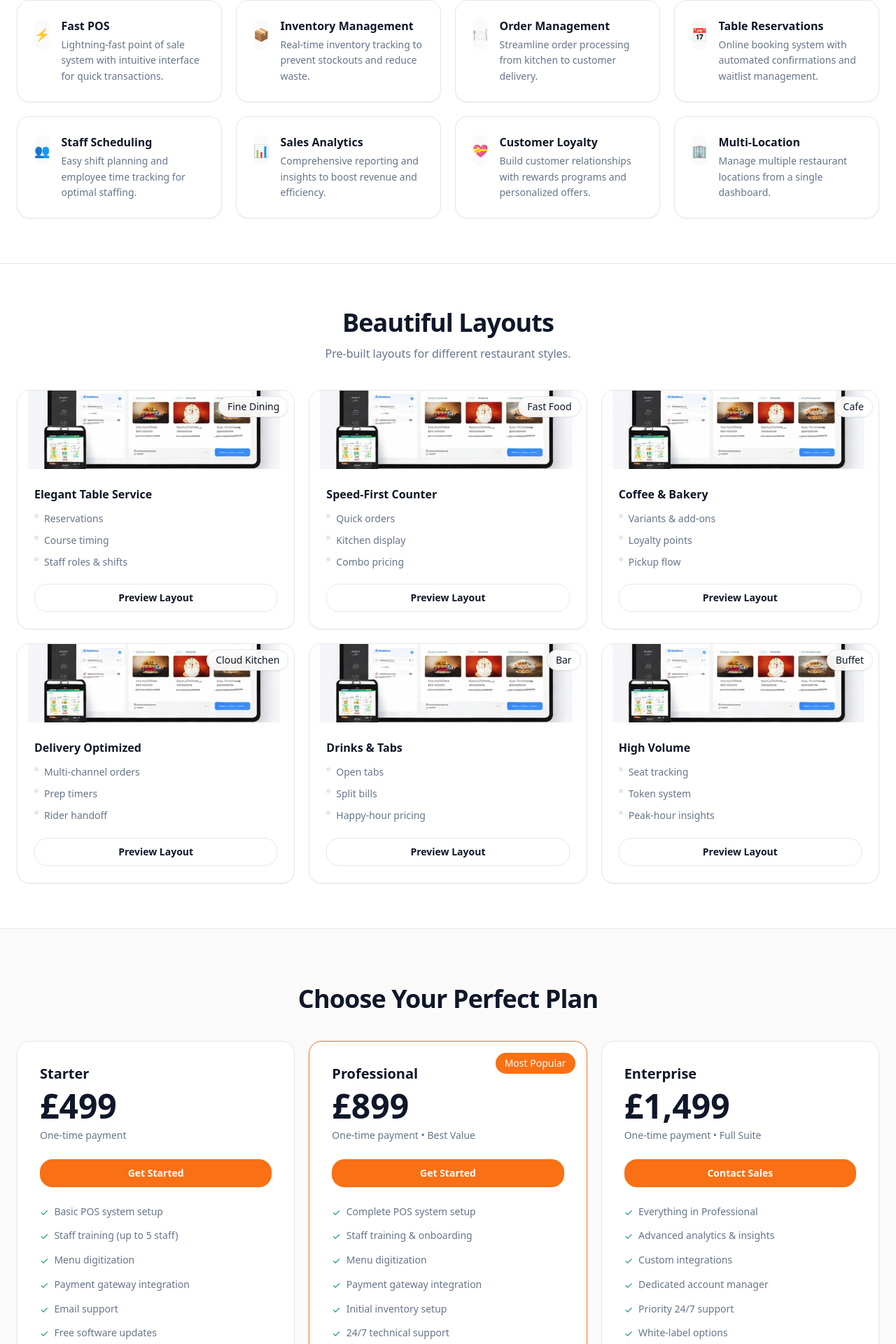
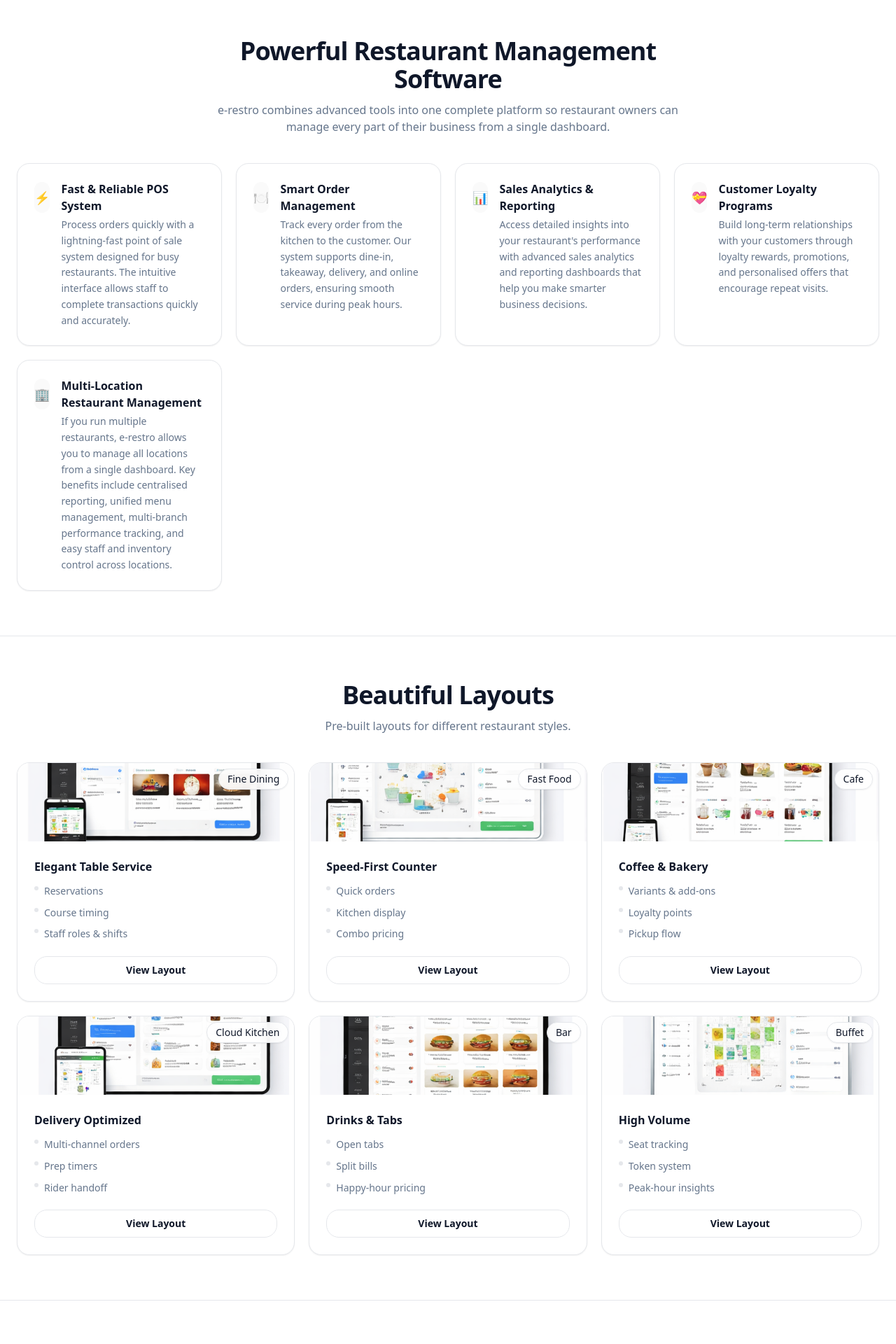
Before and after one commit to masumkhan081/e-restro-landing, a Next.js app: page / in a window 1280 px wide. Shown: the part 870-2790 px from the top of the page at 70% size. Built offline with nearby package versions, Linux system fonts and the light colour scheme.

Commit message:
fix: content

```diff
--- a/app/page.js
+++ b/app/page.js
@@ -2,6 +2,7 @@ import Header from "@/components/sections/Header";
 import Hero from "@/components/sections/Hero";
 import FeaturesGrid from "@/components/sections/FeaturesGrid";
 import LayoutsGrid from "@/components/sections/LayoutsGrid";
+import WhyChoose from "@/components/sections/WhyChoose";
 import Pricing from "@/components/sections/Pricing";
 import FinalCTA from "@/components/sections/FinalCTA";
 import Footer from "@/components/sections/Footer";
@@ -14,6 +15,7 @@ export default function Page() {
         <Hero />
         <FeaturesGrid />
         <LayoutsGrid />
+        <WhyChoose />
         <Pricing />
         <FinalCTA />
       </main>
--- a/components/cards/LayoutCard.jsx
+++ b/components/cards/LayoutCard.jsx
@@ -9,6 +9,7 @@ export default function LayoutCard({
   tag,
   title,
   bullets = [],
+  ctaLabel = "View Layout",
   imageIndex = 1, // 1-6 for the image files
   className,
 }) {
@@ -65,7 +66,7 @@ export default function LayoutCard({
             type="button"
             className="w-full cursor-pointer"
           >
-            Preview Layout
+            {ctaLabel}
           </Button>
         </div>
       </div>
--- a/components/cards/PricingCard.jsx
+++ b/components/cards/PricingCard.jsx
@@ -15,6 +15,7 @@ function CheckItem({ children }) {
 export default function PricingCard({
   name,
   popularLabel,
+  description,
   price,
   hint,
   features = [],
@@ -25,13 +26,17 @@ export default function PricingCard({
   return (
     <Card className={cn("relative flex flex-col h-full p-6 sm:p-8", className)}>
       {popularLabel ? (
-        <div className="absolute right-4 top-4">
+        <div className="absolute left-1/2 -translate-x-1/2 -top-3">
           <Badge variant="brand">{popularLabel}</Badge>
         </div>
       ) : null}
 
       {name ? (
         <h3 className="text-xl font-bold text-fg">{name}</h3>
+      ) : null}
+
+      {description ? (
+        <p className="mt-2 text-sm text-muted leading-relaxed">{description}</p>
       ) : null}
 
       <div className="mt-2">
--- a/components/sections/FinalCTA.jsx
+++ b/components/sections/FinalCTA.jsx
@@ -24,7 +24,11 @@ export default function FinalCTA() {
             ))}
           </div>
 
-          <div className="mt-8 flex flex-col items-center justify-center gap-3 text-sm text-muted">
+          {finalCta.contactPrompt && (
+            <p className="mt-8 text-base text-muted">{finalCta.contactPrompt}</p>
+          )}
+
+          <div className="mt-4 flex flex-col items-center justify-center gap-3 text-sm text-muted">
             <a href={`tel:${finalCta.contact.phone}`} className="hover:text-fg">
               {finalCta.contact.phone}
             </a>
--- a/components/sections/Header.jsx
+++ b/components/sections/Header.jsx
@@ -14,10 +14,10 @@ function BrandMark() {
   );
 }
 
-function Hamburger({ open }) {
+function Hamburger({ open, menuA11y }) {
   return (
     <span className="relative inline-flex h-10 w-10 items-center justify-center rounded-lg border border-border bg-surface hover:bg-surface-2">
-      <span className="sr-only">{open ? "Close menu" : "Open menu"}</span>
+      <span className="sr-only">{open ? menuA11y.close : menuA11y.open}</span>
       <span
         aria-hidden
         className="absolute h-0.5 w-5 bg-fg transition-transform"
@@ -83,7 +83,7 @@ export default function Header() {
           aria-expanded={open}
           aria-controls="mobile-nav"
         >
-          <Hamburger open={open} />
+          <Hamburger open={open} menuA11y={header.menuA11y} />
         </button>
       </Container>
 
--- a/components/sections/LayoutsGrid.jsx
+++ b/components/sections/LayoutsGrid.jsx
@@ -28,7 +28,8 @@ export default function LayoutsGrid() {
               tag={l.tag}
               title={l.title}
               bullets={l.bullets}
-              previewTone={l.previewTone || "a"}
+              ctaLabel={l.ctaLabel}
+              imageIndex={l.imageIndex}
             />
           ))}
           </div>
--- a/components/sections/Pricing.jsx
+++ b/components/sections/Pricing.jsx
@@ -16,6 +16,10 @@ export default function Pricing() {
             <h2 className="mt-4 text-3xl font-bold tracking-tight text-fg sm:text-4xl">
               {pricing.title}
             </h2>
+
+            {pricing.subtitle && (
+              <p className="mt-3 text-base text-muted">{pricing.subtitle}</p>
+            )}
           </div>
         </Reveal>
 
@@ -26,6 +30,7 @@ export default function Pricing() {
               key={p.name}
               name={p.name}
               popularLabel={p.popularLabel}
+              description={p.description}
               price={p.price}
               hint={p.hint}
               features={p.features}
--- a/content/landing.js
+++ b/content/landing.js
@@ -10,40 +10,58 @@ export const landingContent = {
     brand: { name: "e-restro", href: "/" },
     ctaRight: { label: "Call Us Today", href: "#contact" },
     signIn: { label: "Sign In", href: "#" },
+    menuA11y: { open: "Open menu", close: "Close menu" },
   },
 
   hero: {
     trustBadge: "Trusted by 500+ restaurants worldwide",
     title: {
-      before: "Modern",
-      highlight1: "Restaurant",
-      middle: "POS &",
-      highlight2: "Management",
-      after: "Platform",
+      before: "All-in-One Restaurant POS System to",
+      highlight1: "Run Your Business",
+      middle: "",
+      highlight2: "Efficiently",
+      after: "",
     },
     subtitle:
-      "Streamline operations, boost sales, and delight customers with an all-in-one restaurant management solution.",
-    chips: ["No per-order fees", "Real-time sync", "24/7 support"],
+      "e-restro is a powerful restaurant POS and management platform designed to help restaurants streamline operations, increase sales, and deliver better customer experiences. Whether you run a fast-food outlet, café, bakery, bar, or full-service restaurant, e-restro provides the tools you need for a digital presence in one easy system.",
+    subtitle2:
+      "Our modern POS software helps restaurant owners reduce operational complexity, improve efficiency, and grow revenue without any hassle.",
+    chips: ["No per-order commission", "Easy to use", "Real-time insights"],
     ctas: {
       primary: { label: "Get Started", href: "#pricing" },
       secondary: { label: "Book a Demo", href: "#contact" },
     },
     mockupImage: { src: "/images/pos2.jpeg", alt: "Restaurant POS System" },
+    floatingPills: [
+      { text: "Real-time Sync" },
+      { text: "Quick Orders" },
+    ],
   },
 
   features: {
     badge: "Features",
-    title: { before: "Everything You Need to", highlight: "Run Your Restaurant" },
-    subtitle: "Powerful tools designed for restaurants of all sizes.",
+    title: { before: "Powerful Restaurant", highlight: "Management Software" },
+    subtitle: "e-restro combines advanced tools into one complete platform so restaurant owners can manage every part of their business from a single dashboard.",
     items: [
-      { title: "Fast POS", description: "Lightning-fast point of sale system with intuitive interface for quick transactions.", icon: "⚡" },
-      { title: "Inventory Management", description: "Real-time inventory tracking to prevent stockouts and reduce waste.", icon: "📦" },
-      { title: "Order Management", description: "Streamline order processing from kitchen to customer delivery.", icon: "🍽️" },
-      { title: "Table Reservations", description: "Online booking system with automated confirmations and waitlist management.", icon: "📅" },
-      { title: "Staff Scheduling", description: "Easy shift planning and employee time tracking for optimal staffing.", icon: "👥" },
-      { title: "Sales Analytics", description: "Comprehensive reporting and insights to boost revenue and efficiency.", icon: "📊" },
-      { title: "Customer Loyalty", description: "Build customer relationships with rewards programs and personalized offers.", icon: "💝" },
-      { title: "Multi-Location", description: "Manage multiple restaurant locations from a single dashboard.", icon: "🏢" },
+      { title: "Fast & Reliable POS System", description: "Process orders quickly with a lightning-fast point of sale system designed for busy restaurants. The intuitive interface allows staff to complete transactions quickly and accurately.", icon: "⚡" },
+      { title: "Smart Order Management", description: "Track every order from the kitchen to the customer. Our system supports dine-in, takeaway, delivery, and online orders, ensuring smooth service during peak hours.", icon: "🍽️" },
+      { title: "Sales Analytics & Reporting", description: "Access detailed insights into your restaurant's performance with advanced sales analytics and reporting dashboards that help you make smarter business decisions.", icon: "📊" },
+      { title: "Customer Loyalty Programs", description: "Build long-term relationships with your customers through loyalty rewards, promotions, and personalised offers that encourage repeat visits.", icon: "💝" },
+      { title: "Multi-Location Restaurant Management", description: "If you run multiple restaurants, e-restro allows you to manage all locations from a single dashboard. Key benefits include centralised reporting, unified menu management, multi-branch performance tracking, and easy staff and inventory control across locations.", icon: "🏢" },
+    ],
+  },
+
+  whyChoose: {
+    badge: "Why Choose e-restro",
+    title: { before: "Why Restaurants", highlight: "Choose e-restro" },
+    subtitle: "Restaurants choose e-restro because it offers a complete POS and management solution without the hidden costs.",
+    items: [
+      { text: "No per-order commission fees", icon: "✓" },
+      { text: "Easy to use interface for staff", icon: "✓" },
+      { text: "Real-time operational insights", icon: "✓" },
+      { text: "Scalable for growing restaurant chains", icon: "✓" },
+      { text: "Secure data backup and protection", icon: "✓" },
+      { text: "Mobile access for business owners", icon: "✓" },
     ],
   },
 
@@ -103,66 +121,66 @@ export const landingContent = {
   },
 
   pricing: {
-    title: "Choose Your Perfect Plan",
+    title: "Simple & Transparent Pricing",
+    subtitle: "Choose the plan that fits your restaurant. Whether you need just a website, a POS system, or a complete restaurant solution, e-restro has flexible pricing designed for small restaurants, cafés, and growing food businesses.",
     packages: [
       {
-        name: "Starter",
-        price: "£499",
-        hint: "One-time payment",
+        name: "Website Only",
+        description: "Perfect for restaurants that want a professional online presence and online ordering.",
+        price: "£50",
+        hint: "per month",
         features: [
-          "Basic POS system setup",
-          "Staff training (up to 5 staff)",
-          "Menu digitization",
-          "Payment gateway integration",
-          "Email support",
-          "Free software updates",
+          "Professional restaurant website",
+          "Online menu management",
+          "Online ordering system",
+          "Mobile-friendly design",
+          "Secure hosting",
+          "Order notifications",
+          "Basic analytics",
         ],
         cta: { label: "Get Started", href: "#contact" },
       },
       {
-        name: "Professional",
+        name: "POS System (Online & Offline)",
         popularLabel: "Most Popular",
-        price: "£899",
-        hint: "One-time payment • Best Value",
+        description: "A powerful POS system designed for fast and efficient restaurant operations.",
+        price: "£50",
+        hint: "per month",
         features: [
-          "Complete POS system setup",
-          "Staff training & onboarding",
-          "Menu digitization",
-          "Payment gateway integration",
-          "Initial inventory setup",
-          "24/7 technical support",
-          "Real-time reporting dashboard",
-          "Customer loyalty program",
-          "Multi-location management",
-          "Mobile app access",
-          "Data backup & security",
-          "Free software updates",
+          "Online & offline POS functionality",
+          "Table management",
+          "Order processing",
+          "Kitchen order management",
+          "Sales tracking",
+          "Basic reporting",
+          "Staff access control",
         ],
         cta: { label: "Get Started", href: "#contact" },
       },
       {
-        name: "Enterprise",
-        price: "£1,499",
-        hint: "One-time payment • Full Suite",
+        name: "Complete Restaurant Solution",
+        description: "Best for restaurants that want a fully integrated digital system to manage both online and in-store operations.",
+        price: "£80",
+        hint: "per month • Best Value",
         features: [
-          "Everything in Professional",
-          "Advanced analytics & insights",
-          "Custom integrations",
-          "Dedicated account manager",
-          "Priority 24/7 support",
-          "White-label options",
-          "API access",
-          "Custom training programs",
-          "Quarterly business reviews",
+          "Restaurant website",
+          "Online ordering system",
+          "Online & offline POS system",
+          "Kitchen order management",
+          "Table and order tracking",
+          "Sales analytics and reporting",
+          "Customer order history",
+          "Staff management tools",
         ],
-        cta: { label: "Contact Sales", href: "#contact" },
+        cta: { label: "Get Started", href: "#contact" },
       },
     ],
   },
 
   finalCta: {
-    title: "Ready to Transform Your Restaurant?",
-    subtitle: "Join hundreds of restaurants already using e-restro to streamline their operations and boost their sales.",
+    title: "Transform Your Restaurant Operations Today",
+    subtitle: "Join hundreds of restaurants using e-restro restaurant POS software to simplify operations, manage orders efficiently, and increase revenue. Start using a modern restaurant management system built for speed, clarity, and growth.",
+    contactPrompt: "📞 Contact us today to see how e-restro can power your restaurant.",
     buttons: [
       { label: "Get Started Now", href: "#pricing" },
       { label: "Book a Demo", href: "#contact" },
@@ -175,6 +193,12 @@ export const landingContent = {
 
   footer: {
     brandText: "All-in-one restaurant POS and management platform built for speed, clarity, and growth.",
+    copyright: "© {year} {brand}. All rights reserved.",
+    bottomNav: [
+      { label: "Pricing", href: "#pricing" },
+      { label: "Features", href: "#features" },
+      { label: "Contact", href: "#contact" },
+    ],
     columns: [
       {
         title: "Product",
```
Also changed, not shown: components/sections/Footer.jsx (+10 -4 lines), components/sections/Hero.jsx (+12 -2 lines), components/sections/WhyChoose.jsx (added, +46 -0 lines).
